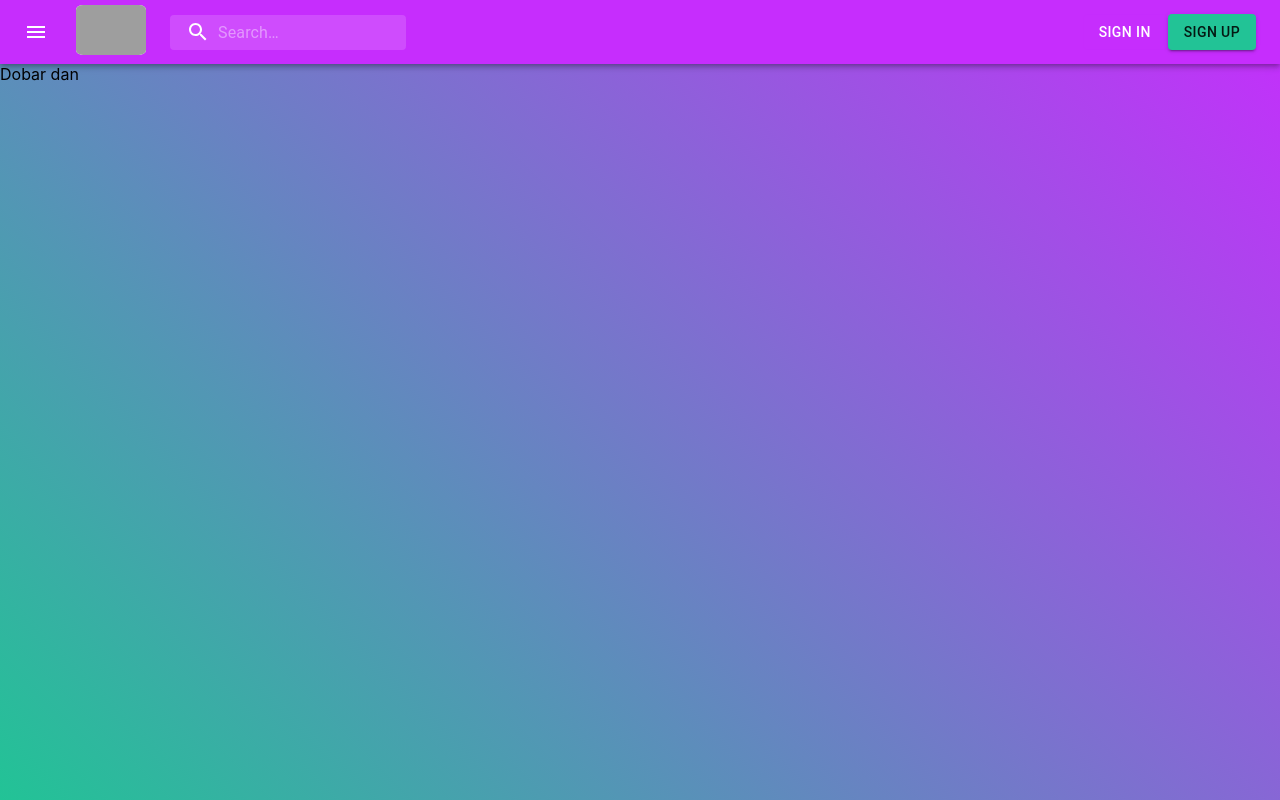
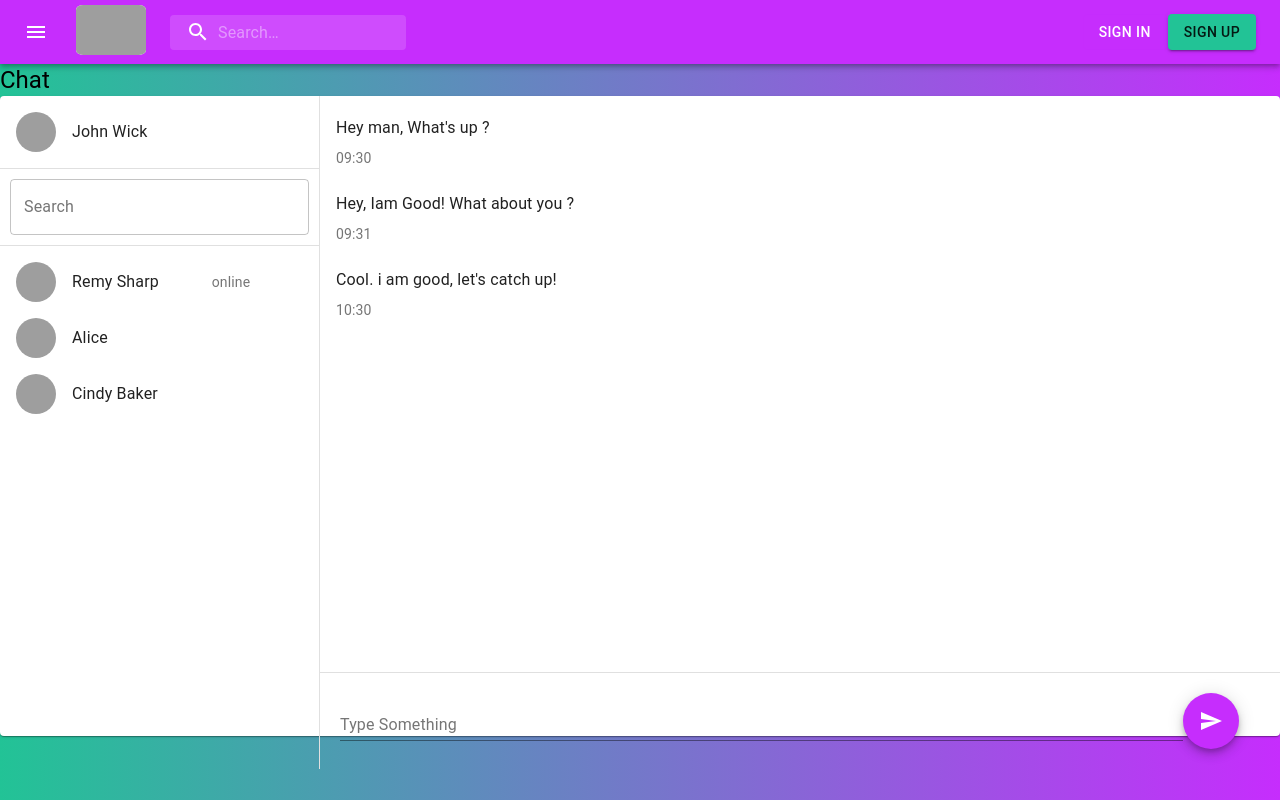
Before and after one commit to 98mima/Namgram, a React (Create React App) app in the folder namgram-react/: page /chat in a window 1280 px wide. Built offline with nearby package versions, Linux system fonts and the light colour scheme; grey boxes are pictures that could not be loaded.

Commit message:
Manje izmene i dodat chat

```diff
--- a/namgram-react/src/App.tsx
+++ b/namgram-react/src/App.tsx
@@ -15,6 +15,7 @@ import { authUser } from './redux/auth/actions';
 import Profile from './components/profile/Profile';
 import Home from './components/home/Home';
 import CreatePost from './components/posts/CreatePost';
+import Chat from './components/chat/Chat';
 
 
 
@@ -31,7 +32,7 @@ function App() {
             <Route path="/profile/:id" component={Profile} />
             <Route path="/posts/create" component={CreatePost} />
             <Route path="/posts" component={Posts} />
-
+            <Route path="/chat" component={Chat} />
             <Route path="/" component={Home} />
           </Switch>
       </Router>
--- /dev/null
+++ b/namgram-react/src/components/chat/Chat.tsx
@@ -0,0 +1,132 @@
+import React from 'react';
+import { makeStyles } from '@material-ui/core/styles';
+import Paper from '@material-ui/core/Paper';
+import Grid from '@material-ui/core/Grid';
+import Box from '@material-ui/core/Box';
+import Divider from '@material-ui/core/Divider';
+import TextField from '@material-ui/core/TextField';
+import Typography from '@material-ui/core/Typography';
+import List from '@material-ui/core/List';
+import ListItem from '@material-ui/core/ListItem';
+import ListItemIcon from '@material-ui/core/ListItemIcon';
+import ListItemText from '@material-ui/core/ListItemText';
+import Avatar from '@material-ui/core/Avatar';
+import Fab from '@material-ui/core/Fab';
+import SendIcon from '@material-ui/icons/Send';
+
+const useStyles = makeStyles({
+  table: {
+    minWidth: 650,
+  },
+  chatSection: {
+    width: '100%',
+    height: '80vh'
+  },
+  headBG: {
+      backgroundColor: '#e0e0e0'
+  },
+  borderRight500: {
+      borderRight: '1px solid #e0e0e0'
+  },
+  messageArea: {
+    height: '70vh',
+    overflowY: 'auto'
+  }
+});
+
+const Chat = () => {
+  const classes = useStyles();
+
+  return (
+      <div>
+        <Grid container>
+            <Grid item xs={12} >
+                <Typography variant="h5" className="header-message">Chat</Typography>
+            </Grid>
+        </Grid>
+        <Grid container component={Paper} className={classes.chatSection}>
+            <Grid item xs={3} className={classes.borderRight500}>
+                <List>
+                    <ListItem button key="RemySharp">
+                        <ListItemIcon>
+                        <Avatar alt="Remy Sharp" src="https://material-ui.com/static/images/avatar/1.jpg" />
+                        </ListItemIcon>
+                        <ListItemText primary="John Wick"></ListItemText>
+                    </ListItem>
+                </List>
+                <Divider />
+                <Grid item xs={12} style={{padding: '10px'}}>
+                    <TextField id="outlined-basic-email" label="Search" variant="outlined" fullWidth />
+                </Grid>
+                <Divider />
+                <List>
+                    <ListItem button key="RemySharp">
+                        <ListItemIcon>
+                            <Avatar alt="Remy Sharp" src="https://material-ui.com/static/images/avatar/1.jpg" />
+                        </ListItemIcon>
+                        <ListItemText primary="Remy Sharp">Remy Sharp</ListItemText>
+                        <ListItemText secondary="online"></ListItemText>
+                    </ListItem>
+                    <ListItem button key="Alice">
+                        <ListItemIcon>
+                            <Avatar alt="Alice" src="https://material-ui.com/static/images/avatar/3.jpg" />
+                        </ListItemIcon>
+                        <ListItemText primary="Alice">Alice</ListItemText>
+                    </ListItem>
+                    <ListItem button key="CindyBaker">
+                        <ListItemIcon>
+                            <Avatar alt="Cindy Baker" src="https://material-ui.com/static/images/avatar/2.jpg" />
+                        </ListItemIcon>
+                        <ListItemText primary="Cindy Baker">Cindy Baker</ListItemText>
+                    </ListItem>
+                </List>
+            </Grid>
+            <Grid item xs={9}>
+                <List className={classes.messageArea}>
+                    <ListItem key="1">
+                        <Grid container>
+                            <Grid item xs={12}>
+                                <ListItemText primary="Hey man, What's up ?"></ListItemText>
+                            </Grid>
+                            <Grid item xs={12}>
+                                <ListItemText secondary="09:30"></ListItemText>
+                            </Grid>
+                        </Grid>
+                    </ListItem>
+                    <ListItem key="2">
+                        <Grid container>
+                            <Grid item xs={12}>
+                                <ListItemText primary="Hey, Iam Good! What about you ?"></ListItemText>
+                            </Grid>
+                            <Grid item xs={12}>
+                                <ListItemText secondary="09:31"></ListItemText>
+                            </Grid>
+                        </Grid>
+                    </ListItem>
+                    <ListItem key="3">
+                        <Grid container>
+                            <Grid item xs={12}>
+                                <ListItemText primary="Cool. i am good, let's catch up!"></ListItemText>
+                            </Grid>
+                            <Grid item xs={12}>
+                                <ListItemText secondary="10:30"></ListItemText>
+                            </Grid>
+                        </Grid>
+                    </ListItem>
+                </List>
+                <Divider />
+                <Grid container style={{padding: '20px'}}>
+                    <Grid item xs={11}>
+                        <TextField id="outlined-basic-email" label="Type Something" fullWidth />
+                    </Grid>
+                    <Grid xs={1}>
+                        <Fab color="primary" aria-label="add"><SendIcon /></Fab>
+                    </Grid>
+                </Grid>
+            </Grid>
+        </Grid>
+      </div>
+  );
+}
+
+export default Chat;
--- a/namgram-react/src/components/home/Home.tsx
+++ b/namgram-react/src/components/home/Home.tsx
@@ -1,6 +1,16 @@
-import React from 'react'
+import React, { useEffect } from 'react'
+import { useSelector } from 'react-redux'
+import { useHistory } from 'react-router-dom';
+import { RootState } from '../../redux'
 
 function Home() {
+    const history = useHistory();
+    const auth = useSelector((state: RootState) => state.auth.auth);
+
+    useEffect(() => {
+        if(auth) history.push("/posts");
+        return () => {}
+    }, [auth])
     return (
         <div>
             Dobar dan
--- a/namgram-react/src/components/navigation/Navbar.tsx
+++ b/namgram-react/src/components/navigation/Navbar.tsx
@@ -139,7 +139,7 @@ function Navbar() {
     };
 
     const handleMyProfile = () => {
-      history.push('profile/' + auth?.id as string);
+      history.push('/profile/' + auth?.id as string);
       handleMenuClose();
     }
 
@@ -149,7 +149,7 @@ function Navbar() {
     }
 
     const handleHome = () => {
-      if(auth) history.push("posts");
+      if(auth) history.push("/posts");
       else history.push("/");
     }
 
--- a/namgram-react/src/components/posts/CreatePost.tsx
+++ b/namgram-react/src/components/posts/CreatePost.tsx
@@ -15,19 +15,27 @@ import { uploadPost } from "../../services/posts";
 const useStyles = makeStyles((theme) => ({
   paper: {
     maxWidth: "600px",
+    padding: "20px",
     margin: "10vw auto 0 auto",
-    height: "50vh"
-  },
-  form: {
+    height: "50vh",
     display: "flex",
     flexDirection: "column",
     alignItems: "center",
+    justifyContent: "space-between"
+  },
+  form: {
+
   },
   input: {
-      width: "100%"
+    flex: 1,
+      width: "80%"
   },
   image: {
     maxWidth: "600px",
+  },
+  btn:{
+    marginTop: "3rem",
+    width: "80%",
   }
 }));
 
@@ -82,16 +90,17 @@ function CreatePost() {
   };
 
   return (
-    <Paper className={classes.paper}>
-        <form className={classes.form} noValidate onSubmit={onSubmit}>
-            <TextField onChange={onInput} className={classes.input} />
+    <form className={classes.form} noValidate onSubmit={onSubmit}>
+        <Paper className={classes.paper}>
+            <Typography>Create a post</Typography>
+            <TextField label="Enter something interesting!" placeholder="I'm so happy!" onChange={onInput} className={classes.input} />
+            {file && <img className={classes.image} src={URL.createObjectURL(file)} />}
             <input type="file" name="file" onChange={onFileChange} />
-            {file && <img className={classes.image} src={URL.createObjectURL(file)} />}
-            <Button type="submit">Submit</Button>
+            <Button variant="contained" color="primary" className={classes.btn} type="submit">{loading ? <CircularProgress /> : "Submit"}</Button>
             <Typography color="error">{error}</Typography>
-        </form>
-        {loading && <CircularProgress />}
-    </Paper>
+
+      </Paper>
+     </form>
   );
 }
 
--- a/namgram-react/src/index.css
+++ b/namgram-react/src/index.css
@@ -6,11 +6,11 @@ body {
   -webkit-font-smoothing: antialiased;
   -moz-osx-font-smoothing: grayscale;
   background: linear-gradient(
-    45deg,
+    90deg,
     rgba(34, 195, 150, 1) 0%,
     rgba(198, 45, 253, 1) 100%
   );
-  height: 100vh;
+  height: 100%;
 }
 
 code {
--- a/namgram-react/src/redux/auth/actions.ts
+++ b/namgram-react/src/redux/auth/actions.ts
@@ -94,4 +94,5 @@ export const signinAction = (user: ISignin) => (dispatch: any) => {
     localStorage.removeItem('TOKEN');
     delete axios.defaults.headers.common["Authorization"];
     dispatch({ type: CLEAR_AUTH });
+    window.location.href="/";
   };
```
Also changed, not shown: 1 other file (tests, documents, lock files or other folders).
